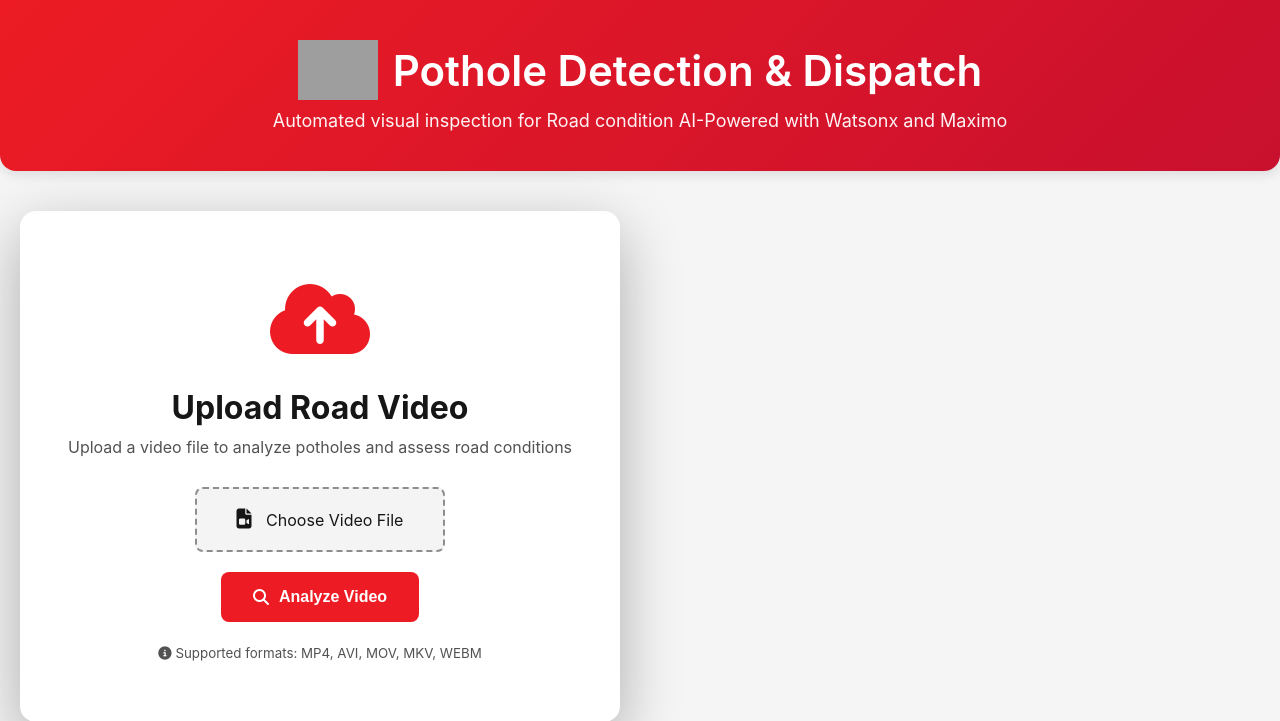
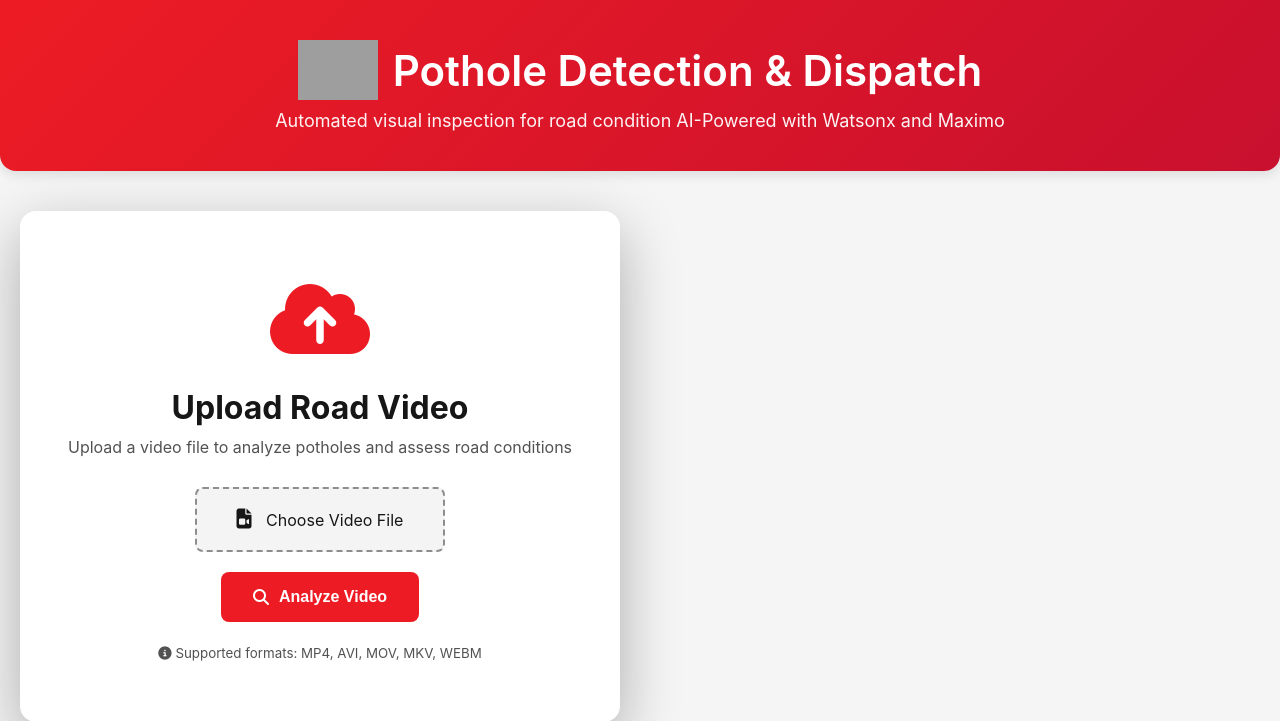
Before and after one commit to Nayef-Abou-Tayoun/pothole-analysis-watsonx, a Flask app: page / in a window 1280 px wide. Shown: the top 721 px of the page. Run offline with Flask 3, Linux system fonts and the light colour scheme; parts of the project's set-up code (start-up, migrations or seed data) failed here and were passed over; grey boxes are pictures that could not be loaded.

Commit message:
Fix capitalization: road condition (lowercase)

```diff
--- a/src/templates/index.html
+++ b/src/templates/index.html
@@ -15,7 +15,7 @@
                 <img src="https://cdn.ttc.ca/-/media/Project/TTC/DevProto/Icons/TTC-LOGO.svg?h=80&iar=0&w=130&rev=20c8051f87974a4bb512bc194f617ed3&hash=8781C63BF2C55CCC84255EE6D350EB19" alt="TTC Logo" class="ttc-logo">
                 <h1>Pothole Detection & Dispatch</h1>
             </div>
-            <p class="subtitle">Automated visual inspection for Road condition AI-Powered with Watsonx and Maximo</p>
+            <p class="subtitle">Automated visual inspection for road condition AI-Powered with Watsonx and Maximo</p>
         </header>
 
         <!-- Upload Section -->
```
